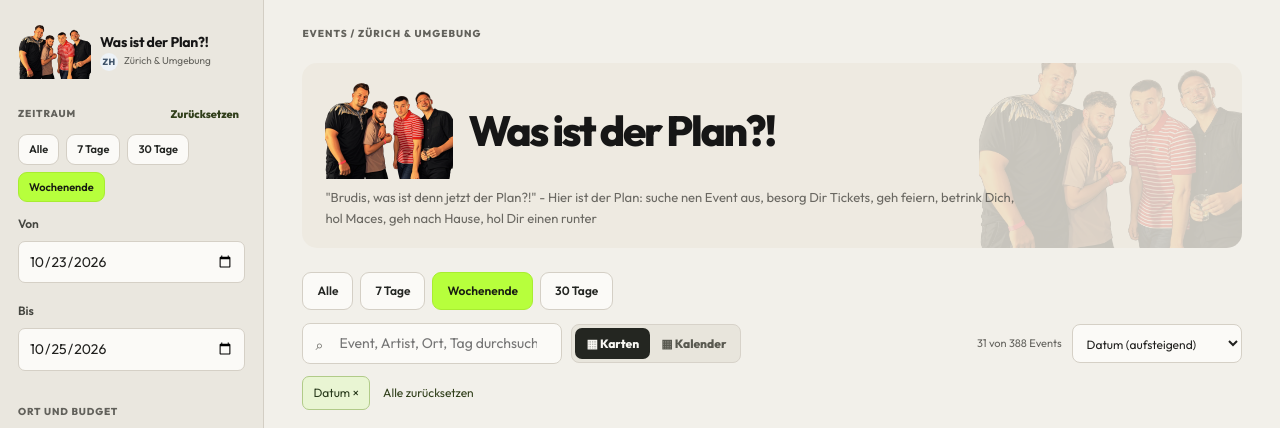
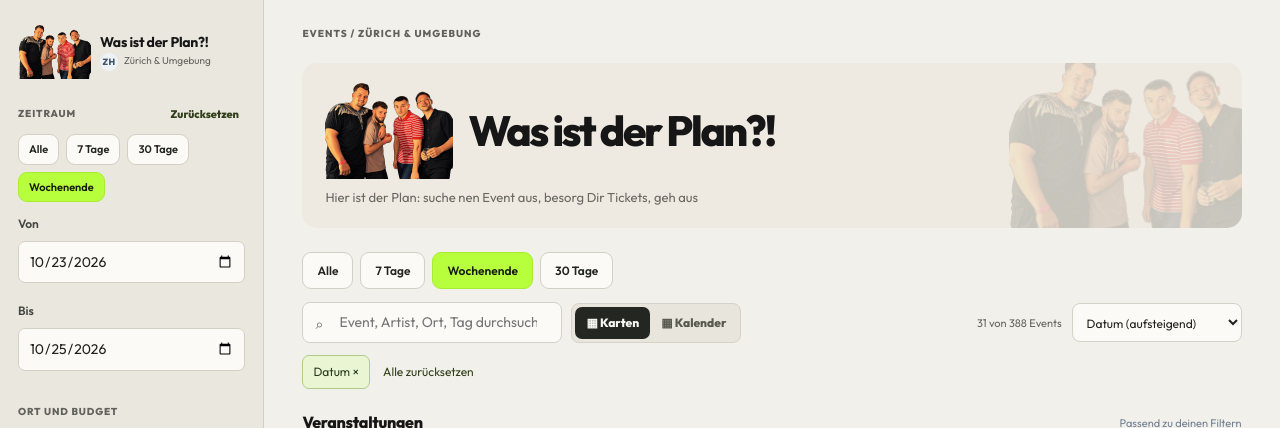
Before and after one commit to Coco1the8creator7/was-ist-der-plan, a plain HTML site: page site/index.html in a window 1280 px wide. Shown: the top 428 px of the page. Drawn offline with Linux system fonts and the light colour scheme.

Commit message:
Frontend: Begruessungstext kuerzen

```diff
--- a/site/index.html
+++ b/site/index.html
@@ -373,7 +373,7 @@ button,input,select,textarea{font-family:inherit}
  <div class="mobile-filter-apply"><button type="button" id="applyMobileFilters" class="button primary">Ergebnisse anzeigen</button></div></aside>
 <main class="main">
  <div class="topbar"><div style="display:flex;align-items:center;gap:10px"><button class="button mobile-open" id="mobileFilters">☰ Filter <span id="activeFilterCount" class="filter-number" hidden>0</span></button><div class="eyebrow">EVENTS / ZÜRICH & UMGEBUNG</div></div></div>
- <header class="hero"><div class="hero-copy"><div class="hero-title-row"><img class="hero-group-logo" src="./assets/four-friends.webp" alt="Vier Freunde – Gruppenlogo" width="128" height="96"><h1>Was ist der Plan?!</h1></div><p>&quot;Brudis, was ist denn jetzt der Plan?!&quot; - Hier ist der Plan: suche nen Event aus, besorg Dir Tickets, geh feiern, betrink Dich, hol Maces, geh nach Hause, hol Dir einen runter</p></div></header>
+ <header class="hero"><div class="hero-copy"><div class="hero-title-row"><img class="hero-group-logo" src="./assets/four-friends.webp" alt="Vier Freunde – Gruppenlogo" width="128" height="96"><h1>Was ist der Plan?!</h1></div><p>Hier ist der Plan: suche nen Event aus, besorg Dir Tickets, geh aus</p></div></header>
 <nav class="quick-dates" aria-label="Schnelle Datumsauswahl"><button type="button" data-period="all" class="pill">Alle</button><button type="button" data-period="week" class="pill">7 Tage</button><button type="button" data-period="weekend" class="pill active">Wochenende</button><button type="button" data-period="month" class="pill">30 Tage</button></nav>
 <div class="toolbar compact"><div class="toolbar-left"><div class="search-wrap"><span class="search-icon">⌕</span><input type="search" id="search" class="search" placeholder="Event, Artist, Ort, Tag durchsuchen …" aria-label="Events durchsuchen"></div><div class="seg"><button class="active" id="listMode">▦ Karten</button><button id="calendarMode">▦ Kalender</button></div></div><div class="toolbar-right"><span class="small" id="resultCount"></span><select class="sort" id="sort" aria-label="Sortierung"><option value="date">Datum (aufsteigend)</option><option value="distance">Nächste Entfernung</option><option value="price">Günstigster Preis</option></select></div></div>
  <div id="activeFilters" class="active-filters" aria-label="Aktive Filter"></div>
```
